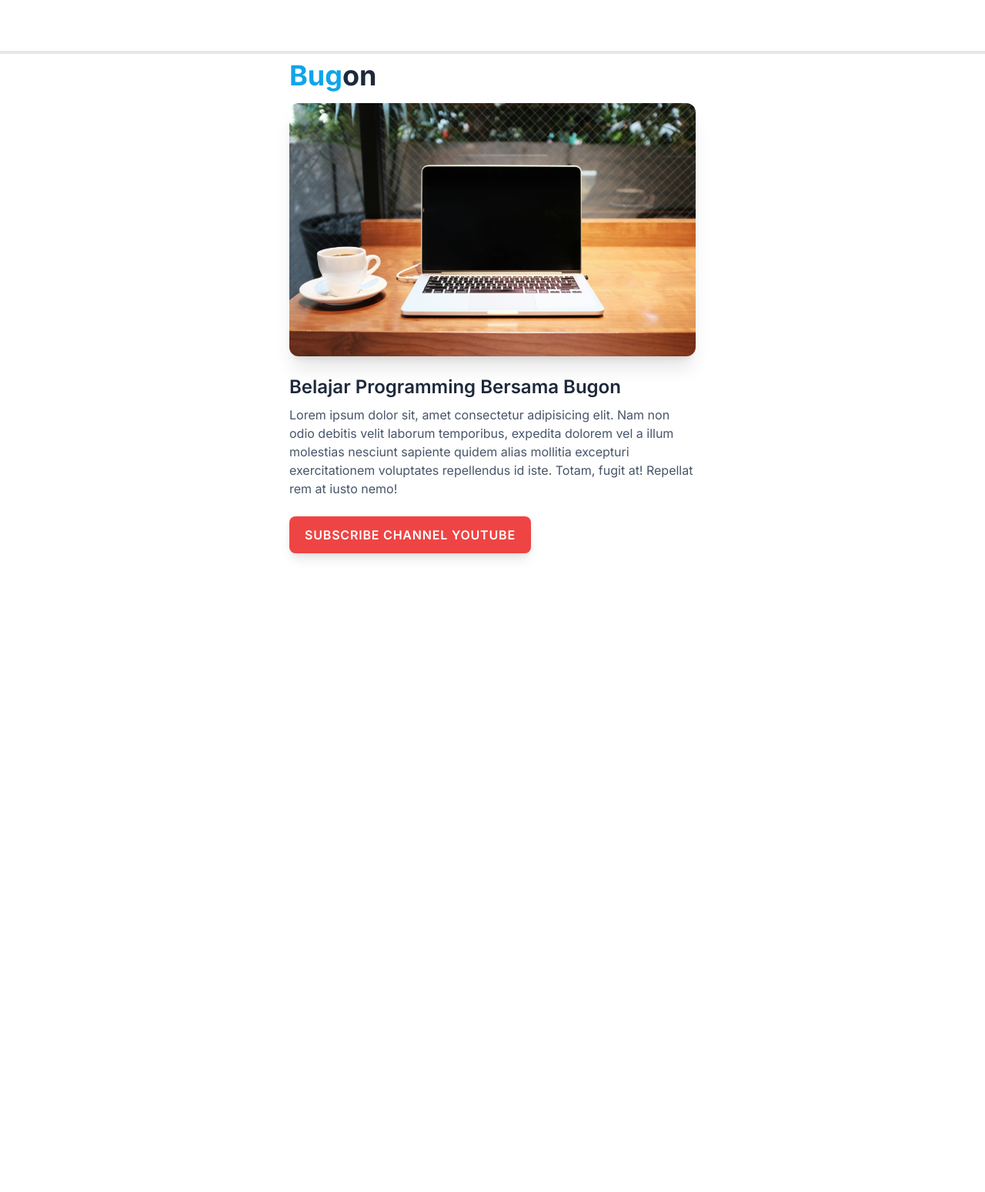
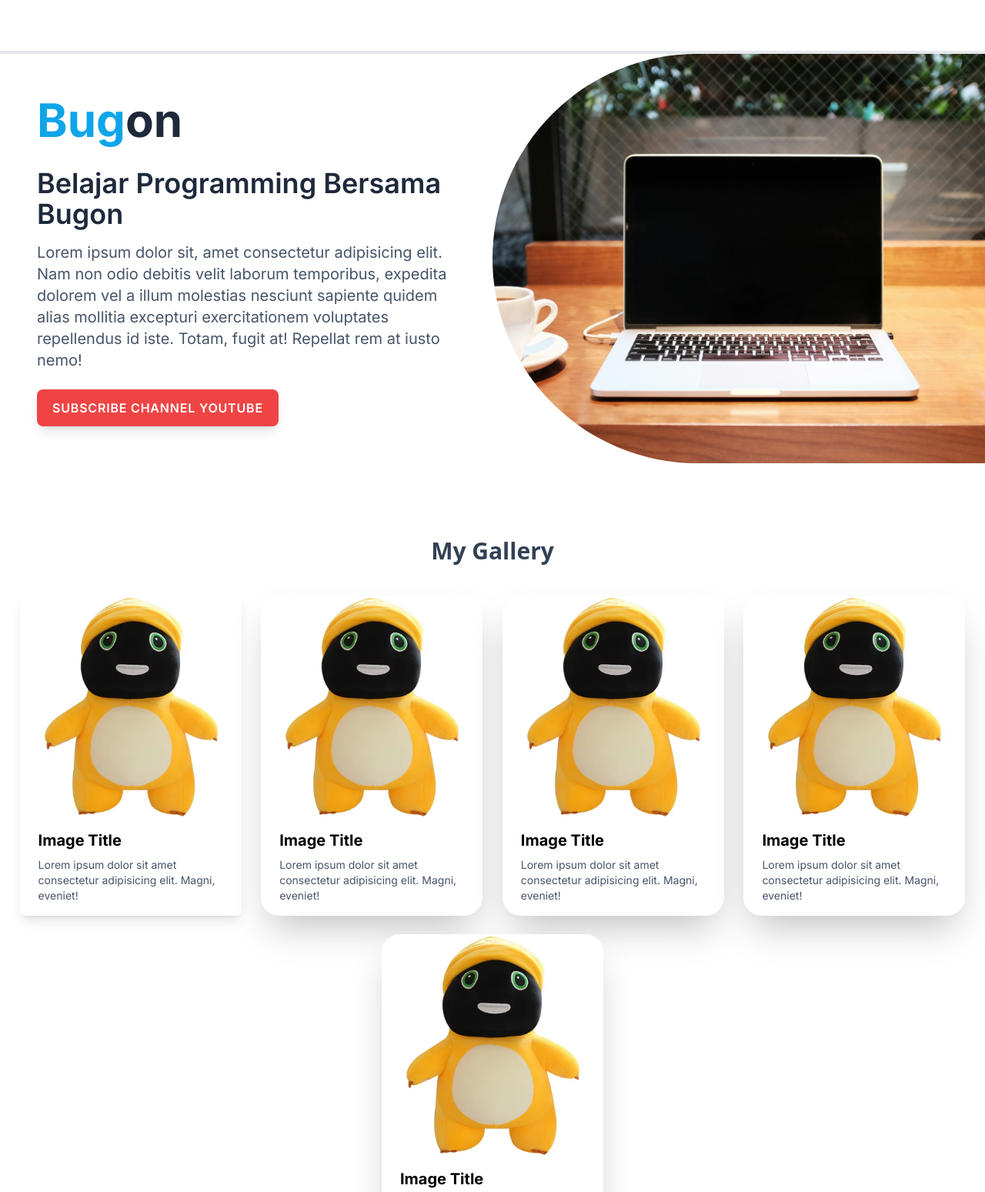
Before and after one commit to yasirrhaq/basic-web-dev, a website: page CSS/Tailwind/public/belajar-tailwind/index.html in a window 1280 px wide. Shown: the part 4980-6529 px from the top of the page at 77% size. Before the commit the page ends 6083 px from the top, so only its background shows below. Drawn offline with nearby package versions, Linux system fonts and the light colour scheme.

Commit message:
Tailwind CSS - Flexbox

```diff
--- a/CSS/Tailwind/public/belajar-tailwind/index.html
+++ b/CSS/Tailwind/public/belajar-tailwind/index.html
@@ -315,22 +315,83 @@
 
     <hr class="mt-24 border-t-4" />
 
-    <div class="container px-6 font-inter max-w-md mx-auto sm:max-w-xl">
-      <h3 class="mt-2 text-4xl font-bold text-slate-800"><span class="text-sky-500">Bug</span>on</h3>
-      <img src="img/laptop.jpg" width="1280" height="960" alt="laptop" class="mt-4 rounded-xl shadow-xl"/>
-      <h2 class="mt-6 text-2xl font-semibold text-slate-800">Belajar Programming Bersama Bugon</h2>
-      <p class="mt-2 text-slate-600">
-        Lorem ipsum dolor sit, amet consectetur adipisicing elit. Nam non odio
-        debitis velit laborum temporibus, expedita dolorem vel a illum molestias
-        nesciunt sapiente quidem alias mollitia excepturi exercitationem
-        voluptates repellendus id iste. Totam, fugit at! Repellat rem at iusto
-        nemo!
-      </p>
-      <div class="mt-4 sm:mt-6">
-        <a href="#" class="inline-block px-5 py-3 bg-red-500 rounded-lg shadow-lg uppercase font-semibold text-white tracking-wider">Subscribe Channel Youtube</a>
+    <div
+      class="container font-inter max-w-md mx-auto sm:max-w-xl md:max-w-5xl lg:flex lg:max-w-full"
+    >
+      <div class="lg:p-12 lg:flex-1">
+        <h3
+          class="mt-2 text-4xl font-bold text-slate-800 sm:text-5xl md:text-6xl"
+        >
+          <span class="text-sky-500">Bug</span>on
+        </h3>
+        <img
+          src="img/laptop.jpg"
+          width="1280"
+          height="960"
+          alt="laptop"
+          class="mt-4 rounded-xl shadow-xl lg:hidden"
+        />
+        <h2
+          class="mt-6 text-2xl font-semibold text-slate-800 sm:mt-8 sm:text-4xl"
+        >
+          Belajar Programming Bersama Bugon
+        </h2>
+        <p class="mt-2 text-slate-600 sm:mt-4 sm:text-xl">
+          Lorem ipsum dolor sit, amet consectetur adipisicing elit. Nam non odio
+          debitis velit laborum temporibus, expedita dolorem vel a illum
+          molestias nesciunt sapiente quidem alias mollitia excepturi
+          exercitationem voluptates repellendus id iste. Totam, fugit at!
+          Repellat rem at iusto nemo!
+        </p>
+        <div class="mt-4 sm:mt-6">
+          <a
+            href="#"
+            class="inline-block px-5 py-3 bg-red-500 rounded-lg shadow-lg uppercase font-semibold text-white tracking-wider text-sm sm:text-base"
+            >Subscribe Channel Youtube</a
+          >
+        </div>
+      </div>
+      <div class="hidden lg:flex lg:w-1/2">
+        <img src="img/laptop.jpg" alt="laptop" class="object-cover rounded-l-full">
       </div>
     </div>
 
+    <h2 class="mt-24 mb-10 text-center font-bold text-3xl text-slate-700">My Gallery</h2>
+    <div class="container mx-auto px-6 font-inter sm:flex sm:flex-wrap sm:gap-6 sm:justify-evenly">
+      <div class="rounded-md shadow-lg overflow-hidden mb-10 sm:mb-0 sm:w-64 md:w-80 lg:w-72 bg-white">
+        <img src="img/nailong-hitam.png" alt="hitam" class="w-full" >
+        <div class="px-6 py-4">
+          <div class="font-bold text-xl mb-2 font-slate-700 font-inter">Image Title</div>
+          <p class="text-sm text-slate-600">Lorem ipsum dolor sit amet consectetur adipisicing elit. Magni, eveniet!</p>
+        </div>
+      </div>
+      <div class="rounded-3xl shadow-2xl overflow-hidden mb-10 sm:mb-0 sm:w-64 md:w-80 lg:w-72 bg-white">
+        <img src="img/nailong-hitam.png" alt="hitam" class="w-full">
+        <div class="px-6 py-4">
+          <div class="font-bold text-xl mb-2 font-slate-700 font-inter">Image Title</div>
+          <p class="text-sm text-slate-600">Lorem ipsum dolor sit amet consectetur adipisicing elit. Magni, eveniet!</p>
+        </div>
+      </div>
+      <div class="rounded-3xl shadow-2xl overflow-hidden mb-10 sm:mb-0 sm:w-64 md:w-80 lg:w-72 bg-white">
+        <img src="img/nailong-hitam.png" alt="hitam" class="w-full">
+        <div class="px-6 py-4">
+          <div class="font-bold text-xl mb-2 font-slate-700 font-inter">Image Title</div>
+          <p class="text-sm text-slate-600">Lorem ipsum dolor sit amet consectetur adipisicing elit. Magni, eveniet!</p>
+        </div>
+      </div><div class="rounded-3xl shadow-2xl overflow-hidden mb-10 sm:mb-0 sm:w-64 md:w-80 lg:w-72 bg-white">
+        <img src="img/nailong-hitam.png" alt="hitam" class="w-full">
+        <div class="px-6 py-4">
+          <div class="font-bold text-xl mb-2 font-slate-700 font-inter">Image Title</div>
+          <p class="text-sm text-slate-600">Lorem ipsum dolor sit amet consectetur adipisicing elit. Magni, eveniet!</p>
+        </div>
+      </div><div class="rounded-3xl shadow-2xl overflow-hidden mb-10 sm:mb-0 sm:w-64 md:w-80 lg:w-72 bg-white">
+        <img src="img/nailong-hitam.png" alt="hitam" class="w-full">
+        <div class="px-6 py-4">
+          <div class="font-bold text-xl mb-2 font-slate-700 font-inter">Image Title</div>
+          <p class="text-sm text-slate-600">Lorem ipsum dolor sit amet consectetur adipisicing elit. Magni, eveniet!</p>
+        </div>
+      </div>
+    </div>
     <div class="mb-96"></div>
 
     <script>
```
